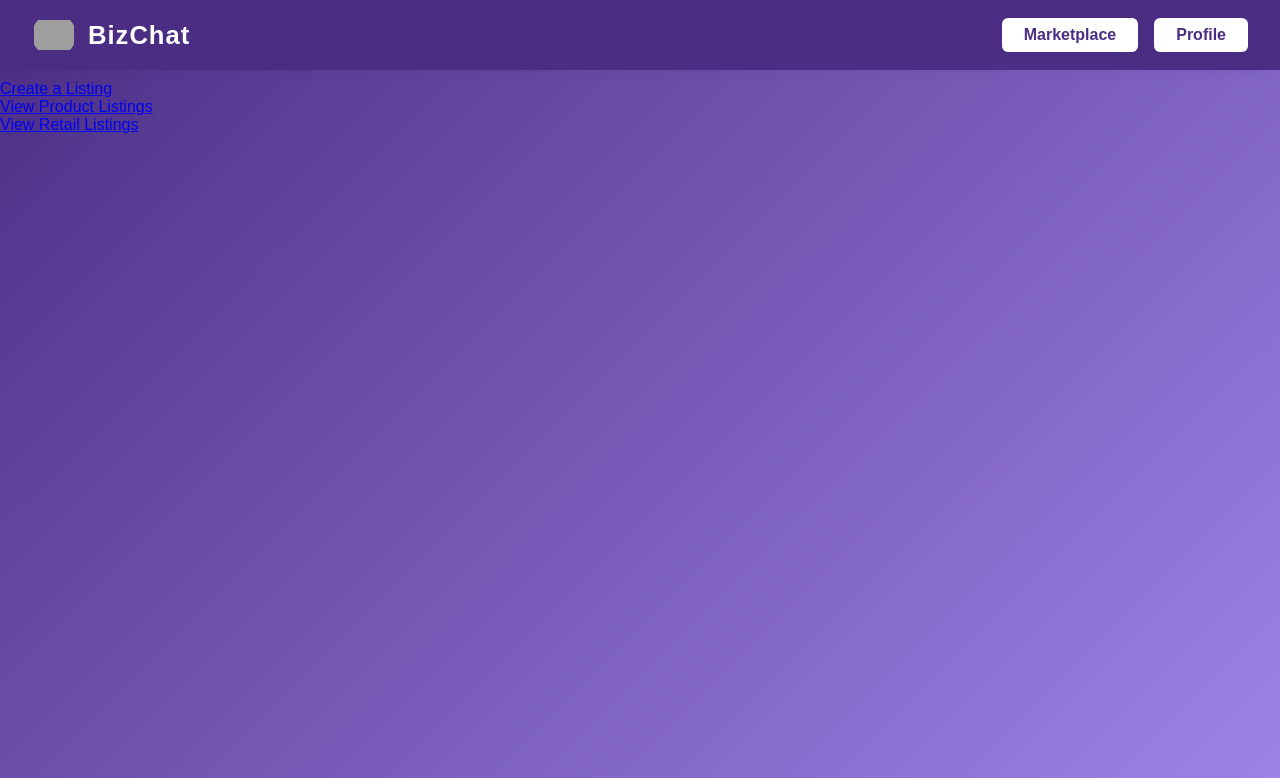
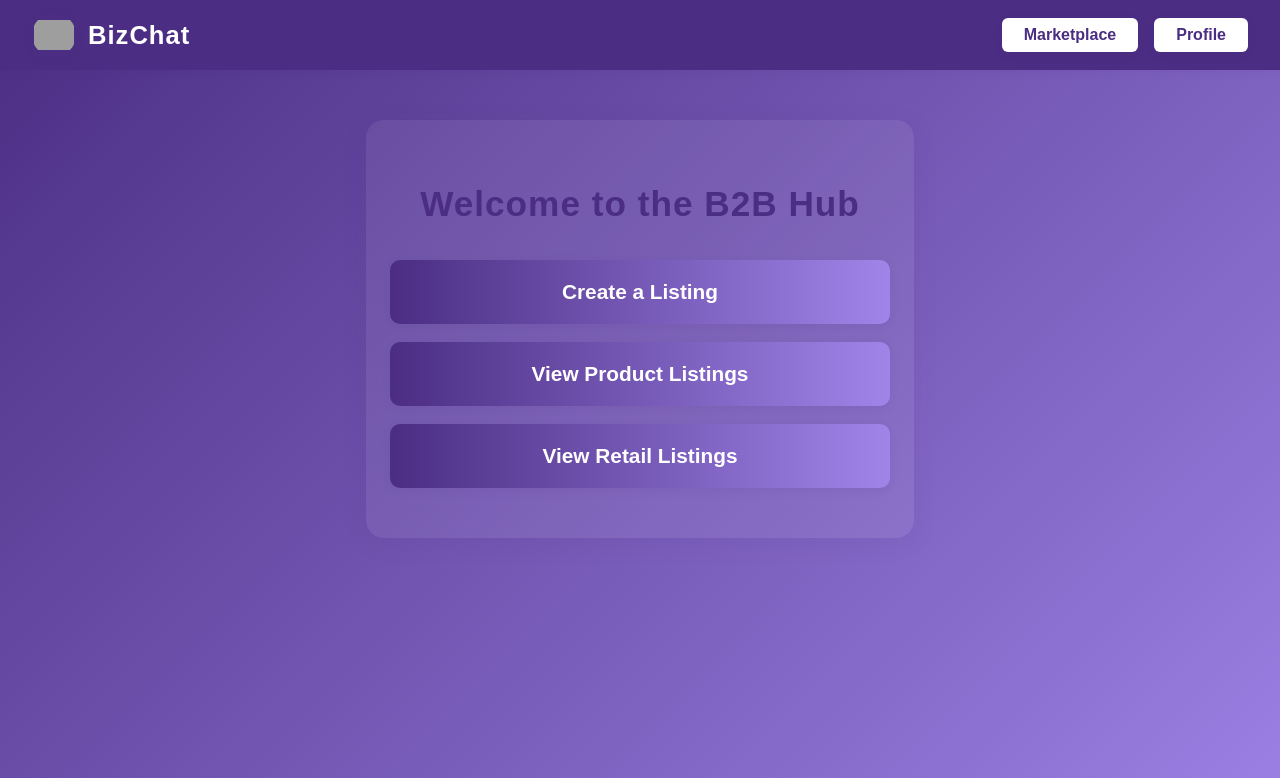
Before and after one commit to SzymonKuczer/lloyds-hackathon-project, a Django app: page /homepage/ in a window 1280 px wide. Shown: the top 778 px of the page. Run offline with Django 5.2, Linux system fonts and the light colour scheme; grey boxes are pictures that could not be loaded.

Commit message:
listing css

```diff
--- a/b2b/pub_b2b/templates/pub_b2b/homepage.html
+++ b/b2b/pub_b2b/templates/pub_b2b/homepage.html
@@ -102,13 +102,57 @@
         <a href="/profile" class="header-btn">Profile</a>
       </div>
     </div>
+    <style>
+      .container {
+        max-width: 500px;
+        margin: 120px auto 0 auto;
+        background: rgba(255, 255, 255, 0.07);
+        border-radius: 18px;
+        box-shadow: 0 4px 24px rgba(75, 46, 131, 0.1);
+        padding: 40px 24px 32px 24px;
+        text-align: center;
+      }
+      .container h1 {
+        color: #4b2e83;
+        font-size: 2.2rem;
+        margin-bottom: 36px;
+        font-weight: 700;
+        letter-spacing: 1px;
+      }
+      .listing-btn {
+        display: block;
+        width: 100%;
+        margin: 18px 0;
+        padding: 20px 0;
+        font-size: 1.3rem;
+        font-weight: 600;
+        color: #fff;
+        background: linear-gradient(90deg, #4b2e83 0%, #a084e8 100%);
+        border: none;
+        border-radius: 10px;
+        box-shadow: 0 2px 8px rgba(75, 46, 131, 0.1);
+        text-decoration: none;
+        transition: background 0.18s, color 0.18s, transform 0.12s;
+        cursor: pointer;
+        outline: none;
+      }
+      .listing-btn:hover {
+        background: linear-gradient(90deg, #a084e8 0%, #4b2e83 100%);
+        color: #fff;
+        transform: translateY(-2px) scale(1.03);
+      }
+    </style>
     <div class="container">
-            <h1>Welcome to the B2B Hub</h1>
-            <a href="{% url 'choose_listing' %}">Create a Listing</a>
-            <br>
-            <a href="{% url 'product_listing' %}">View Product Listings</a>
-            <br>
-            <a href="{% url 'retail_listing' %}">View Retail Listings</a>
-          </div>
+      <h1>Welcome to the B2B Hub</h1>
+      <a href="{% url 'choose_listing' %}" class="listing-btn"
+        >Create a Listing</a
+      >
+      <a href="{% url 'product_listing' %}" class="listing-btn"
+        >View Product Listings</a
+      >
+      <a href="{% url 'retail_listing' %}" class="listing-btn"
+        >View Retail Listings</a
+      >
+    </div>
   </body>
 </html>
```
